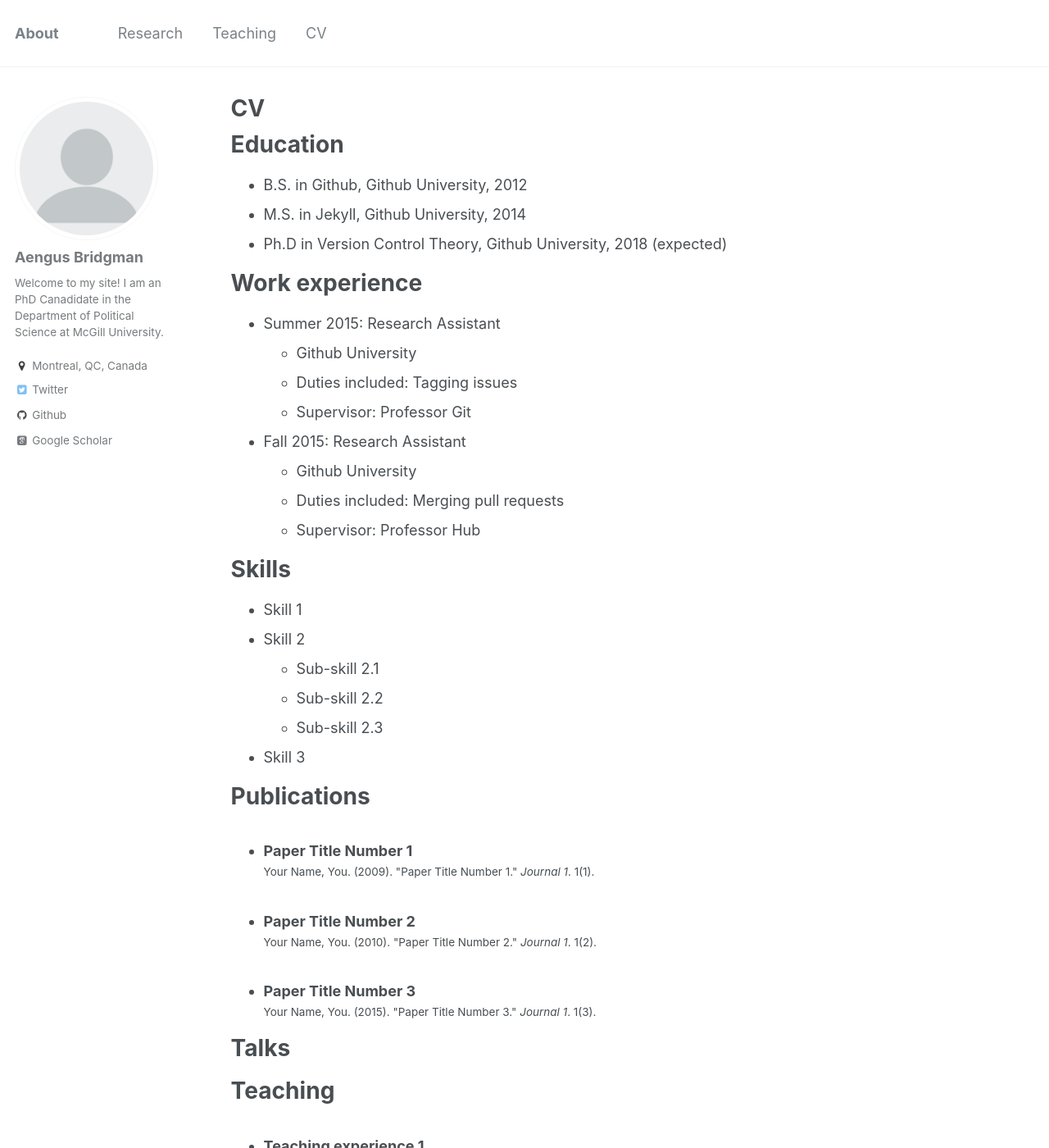
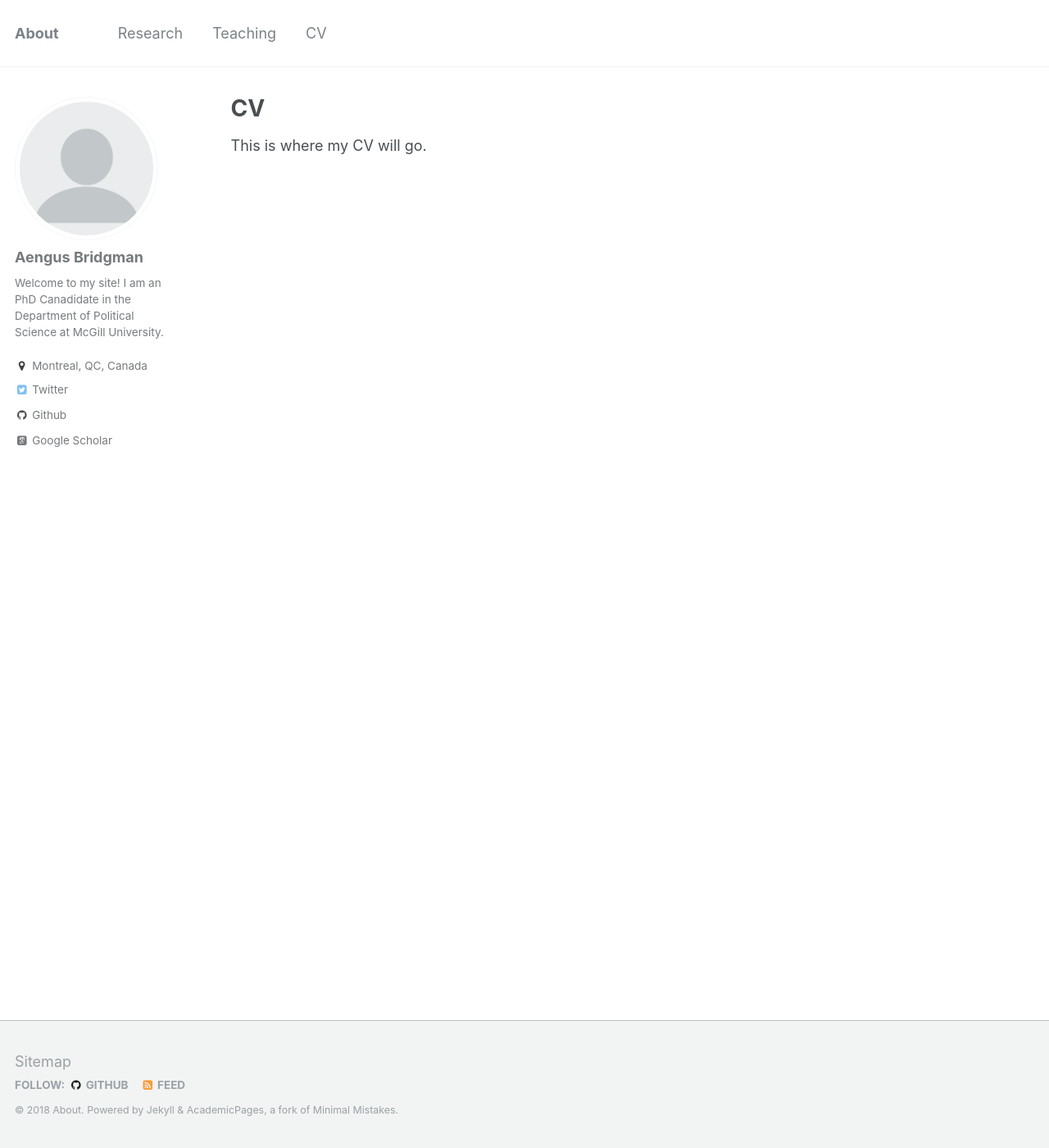
Before and after one commit to costinciobanu/costinciobanu.github.io, a Jekyll site: the page built from _pages/cv.md, in a window 1280 px wide and 1400 px high. Shown: the whole window at 82% size. Built offline with Jekyll 4.4.1, drawn with Linux system fonts in a browser that asks for light colours; some web fonts are replaced; some of the changed text lies outside the part shown.

Commit message:
changed contents of some pages

```diff
--- a/_pages/cv.md
+++ b/_pages/cv.md
@@ -9,51 +9,4 @@ redirect_from:
 
 {% include base_path %}
 
-Education
-======
-* B.S. in Github, Github University, 2012
-* M.S. in Jekyll, Github University, 2014
-* Ph.D in Version Control Theory, Github University, 2018 (expected)
-
-Work experience
-======
-* Summer 2015: Research Assistant
-  * Github University
-  * Duties included: Tagging issues
-  * Supervisor: Professor Git
-
-* Fall 2015: Research Assistant
-  * Github University
-  * Duties included: Merging pull requests
-  * Supervisor: Professor Hub
-
-Skills
-======
-* Skill 1
-* Skill 2
-  * Sub-skill 2.1
-  * Sub-skill 2.2
-  * Sub-skill 2.3
-* Skill 3
-
-Publications
-======
-  <ul>{% for post in site.publications %}
-    {% include archive-single-cv.html %}
-  {% endfor %}</ul>
-
-Talks
-======
-  <ul>{% for post in site.talks %}
-    {% include archive-single-talk-cv.html %}
-  {% endfor %}</ul>
-
-Teaching
-======
-  <ul>{% for post in site.teaching %}
-    {% include archive-single-cv.html %}
-  {% endfor %}</ul>
-
-Service and leadership
-======
-* Currently signed in to 43 different slack teams
+This is where my CV will go.
```
Also changed, not shown: _pages/about.md (+0 -1 lines), _pages/teaching.html (deleted, +0 -12 lines), _pages/teaching.md (added, +10 -0 lines).
